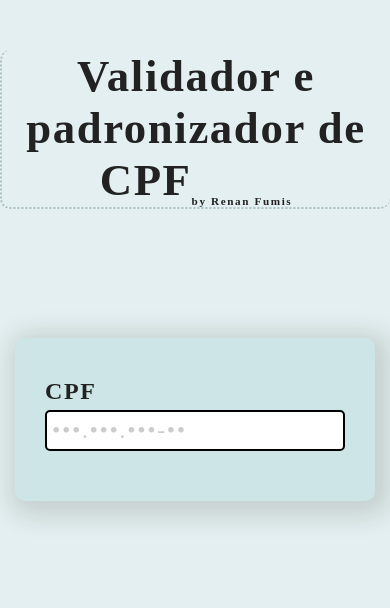
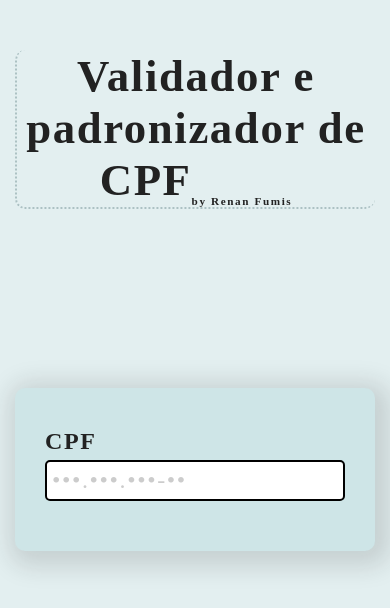
Before and after one commit to RenanFumis/validadorCPF, a plain HTML site: page index.html in a window 390 px wide. Drawn offline with Linux system fonts and the light colour scheme.

Commit message:
ajuste titulo

```diff
--- a/style.css
+++ b/style.css
@@ -21,6 +21,7 @@ body{
   border-bottom: 2px dotted #ACC1C3;
   border-left: 2px dotted #ACC1C3;
   border-radius: 10px;
+
 }
 
 sub{
@@ -90,7 +91,7 @@ input::placeholder {
 @media (max-width: 600px){
   .titulo{
     font-size: 1.4rem;
-    margin-top: 50px;
+    margin: 50px 15px;
   }
   sub{
     font-size: .7rem;
```
